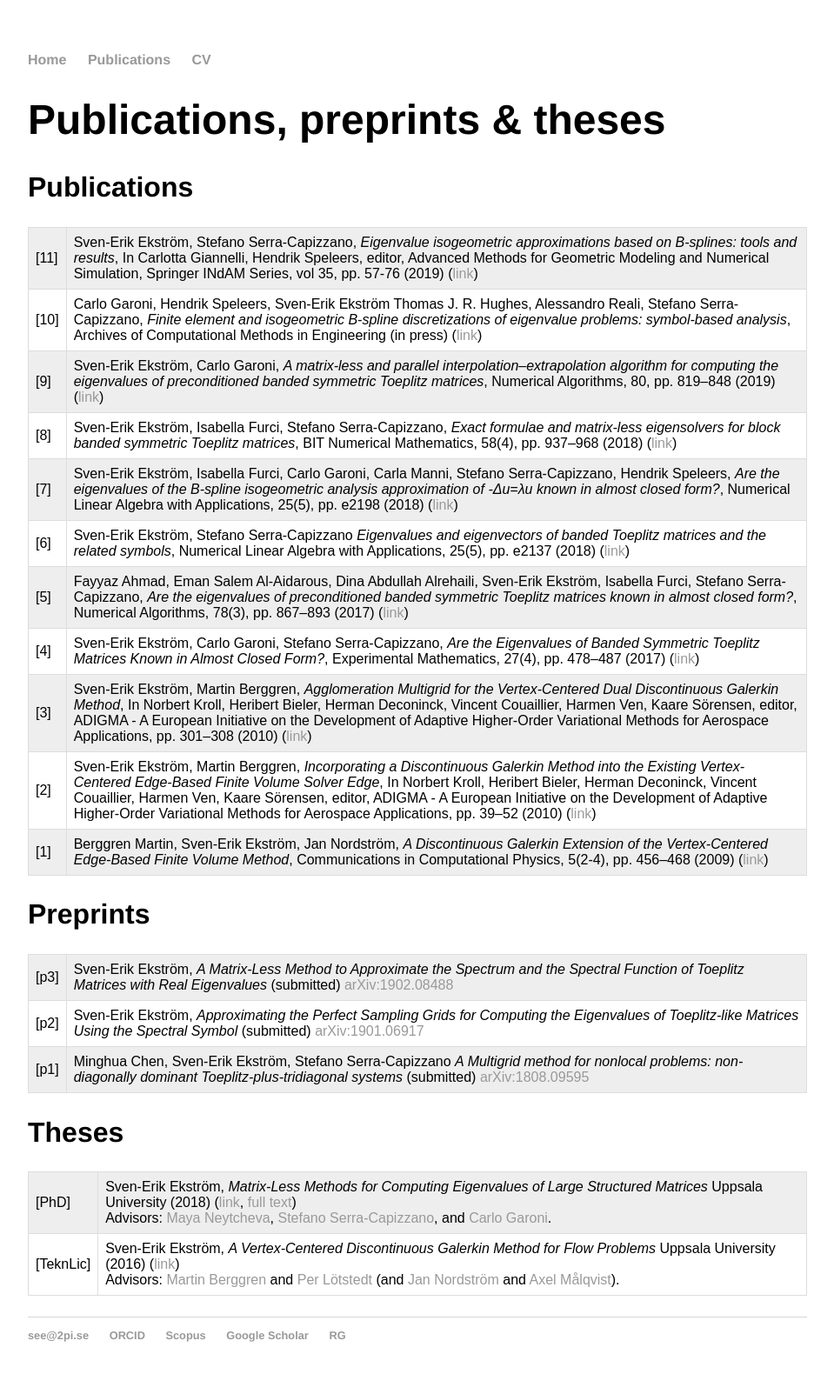
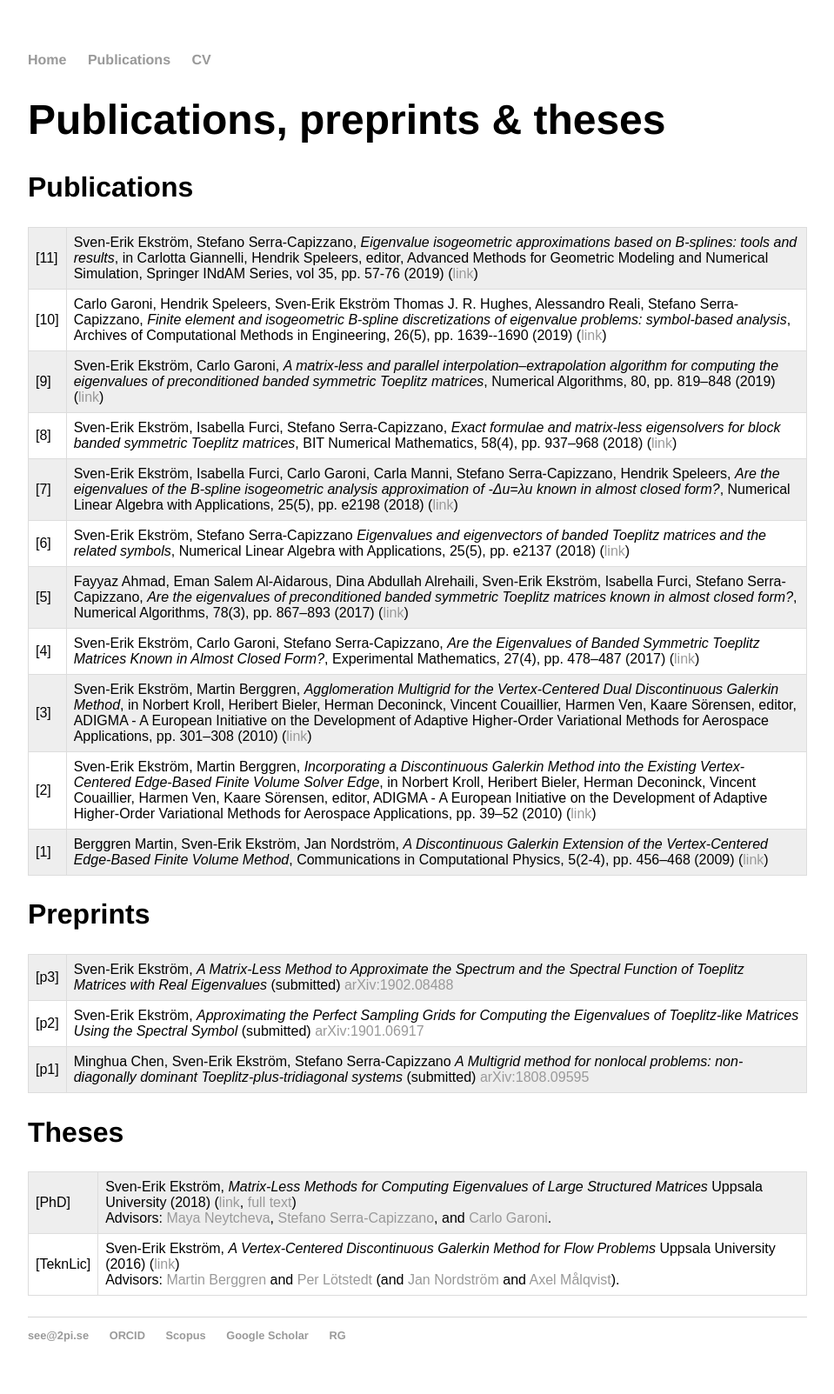
Before and after one commit to sverek/sverek.github.io, a Jekyll site: the page built from publications/index.html, in a window 1280 px wide. Shown: the whole page at 87% size, without its empty margins (160-1119 px from the left). Built offline with Jekyll 4.4.1, drawn with Linux system fonts in a browser that asks for light colours.

Commit message:
fixed new article

```diff
--- a/cv/index.html
+++ b/cv/index.html
@@ -75,7 +75,7 @@ tr:nth-child(odd) {
     <h2>Miscellaneous</h2>
     <table>
     <tr><td>Was secondary PhD advisor to <a href="https://scholar.google.se/citations?user=012cWm0AAAAJ">Isabella Furci</a>.</td></tr>
-    <tr><td>Managing editor for the diamond open access journal <a href="http://etna.math.kent.edu">Electronic Transactions on Numerical Analysis</a> (ETNA).</td></tr>
+    <tr><td>Managing editor for the diamond open access journal <i>Electronic Transactions on Numerical Analysis</i> (<a href="http://etna.math.kent.edu">ETNA</a>).</td></tr>
     <tr><td>Prolonged absence during education due to sick leave.</td></tr>
     </table>
   </p>
--- a/index.html
+++ b/index.html
@@ -19,7 +19,7 @@ title: www.2pi.se
 	<ul class="foo">
   			<li>Parallel-in-Time (<a href="https://parallel-in-time.org/">PiT</a>): Spectral analysis of associated matrices;</li>
   			<li>Fractional derivatives (<a href="https://en.wikipedia.org/wiki/Fractional_calculus">FDE</a>): Preconditioning for iterative solvers, and spectral analysis of discretization matrices;</li>
-  			<li>Asymptotic expansion (<a href="/thesis.pdf">Matrix-less methods</a>): Eigenvalues, eigenvectors, matrix-valued and multi-level symbols, variable coefficients;</li>
+  			<li>Asymptotic expansion (<a href="/thesis.pdf">Matrix-less methods</a>): Eigenvalues, eigenvectors, matrix-valued and multi-variate symbols, variable coefficients;</li>
   			<li>Deflation: Faster solvers;</li>
   			<li>Non-Hermitian: Spectral analysis of some special banded and non-banded Toeplitz and Toeplitz-like matrices.</li>
 		</ul>
--- a/publications/index.html
+++ b/publications/index.html
@@ -27,13 +27,13 @@ tr:nth-child(odd) {
 		<table>
 		<tr>
   			<td>[11]</td>
-  			<td>Sven-Erik Ekström, Stefano Serra-Capizzano, <i> Eigenvalue isogeometric approximations based on B-splines: tools and results</i>, In Carlotta Giannelli, Hendrik Speleers, editor, Advanced Methods for Geometric Modeling and Numerical Simulation, Springer INdAM Series, vol 35, pp. 57-76 (2019) (<a href="https://doi.org/10.1007/978-3-030-27331-6_4
+  			<td>Sven-Erik Ekström, Stefano Serra-Capizzano, <i> Eigenvalue isogeometric approximations based on B-splines: tools and results</i>, in Carlotta Giannelli, Hendrik Speleers, editor, Advanced Methods for Geometric Modeling and Numerical Simulation, Springer INdAM Series, vol 35, pp. 57-76 (2019) (<a href="https://doi.org/10.1007/978-3-030-27331-6_4
 ">link</a>)
   			</td>
   		</tr>
 		<tr>
   			<td>[10]</td>
-  			<td>Carlo Garoni, Hendrik Speleers, Sven-Erik Ekström Thomas J. R. Hughes, Alessandro Reali, Stefano Serra-Capizzano,<i> Finite element and isogeometric B-spline discretizations of eigenvalue problems: symbol-based analysis</i>, Archives of Computational Methods in Engineering (in press) (<a href="https://doi.org/10.1007/s11831-018-9295-y">link</a>)
+  			<td>Carlo Garoni, Hendrik Speleers, Sven-Erik Ekström Thomas J. R. Hughes, Alessandro Reali, Stefano Serra-Capizzano,<i> Finite element and isogeometric B-spline discretizations of eigenvalue problems: symbol-based analysis</i>, Archives of Computational Methods in Engineering, 26(5), pp. 1639--1690 (2019) (<a href="https://doi.org/10.1007/s11831-018-9295-y">link</a>)
   			</td>
   		</tr>
 		<tr>
@@ -68,12 +68,12 @@ tr:nth-child(odd) {
   		</tr>
 		<tr>
   			<td>[3]</td>
-  			<td>Sven-Erik Ekström, Martin Berggren, <i>Agglomeration Multigrid for the Vertex-Centered Dual Discontinuous Galerkin Method</i>, In Norbert Kroll, Heribert Bieler, Herman Deconinck, Vincent Couaillier, Harmen Ven, Kaare Sörensen, editor, ADIGMA - A European Initiative on the Development of Adaptive Higher-Order Variational Methods for Aerospace Applications, pp. 301–308 (2010) (<a href="https://doi.org/10.1007/978-3-642-03707-8">link</a>)
+  			<td>Sven-Erik Ekström, Martin Berggren, <i>Agglomeration Multigrid for the Vertex-Centered Dual Discontinuous Galerkin Method</i>, in Norbert Kroll, Heribert Bieler, Herman Deconinck, Vincent Couaillier, Harmen Ven, Kaare Sörensen, editor, ADIGMA - A European Initiative on the Development of Adaptive Higher-Order Variational Methods for Aerospace Applications, pp. 301–308 (2010) (<a href="https://doi.org/10.1007/978-3-642-03707-8">link</a>)
         </td>
   		</tr>
 		<tr>
   			<td>[2]</td>
-  			<td>Sven-Erik Ekström, Martin Berggren, <i>Incorporating a Discontinuous Galerkin Method into the Existing Vertex-Centered Edge-Based Finite Volume Solver Edge</i>, In Norbert Kroll, Heribert Bieler, Herman Deconinck, Vincent Couaillier, Harmen Ven, Kaare Sörensen, editor, ADIGMA - A European Initiative on the Development of Adaptive Higher-Order Variational Methods for Aerospace Applications, pp. 39–52 (2010) (<a href="https://doi.org/10.1007/978-3-642-03707-8">link</a>)
+  			<td>Sven-Erik Ekström, Martin Berggren, <i>Incorporating a Discontinuous Galerkin Method into the Existing Vertex-Centered Edge-Based Finite Volume Solver Edge</i>, in Norbert Kroll, Heribert Bieler, Herman Deconinck, Vincent Couaillier, Harmen Ven, Kaare Sörensen, editor, ADIGMA - A European Initiative on the Development of Adaptive Higher-Order Variational Methods for Aerospace Applications, pp. 39–52 (2010) (<a href="https://doi.org/10.1007/978-3-642-03707-8">link</a>)
         </td>
   		</tr>
   		<tr>
```
